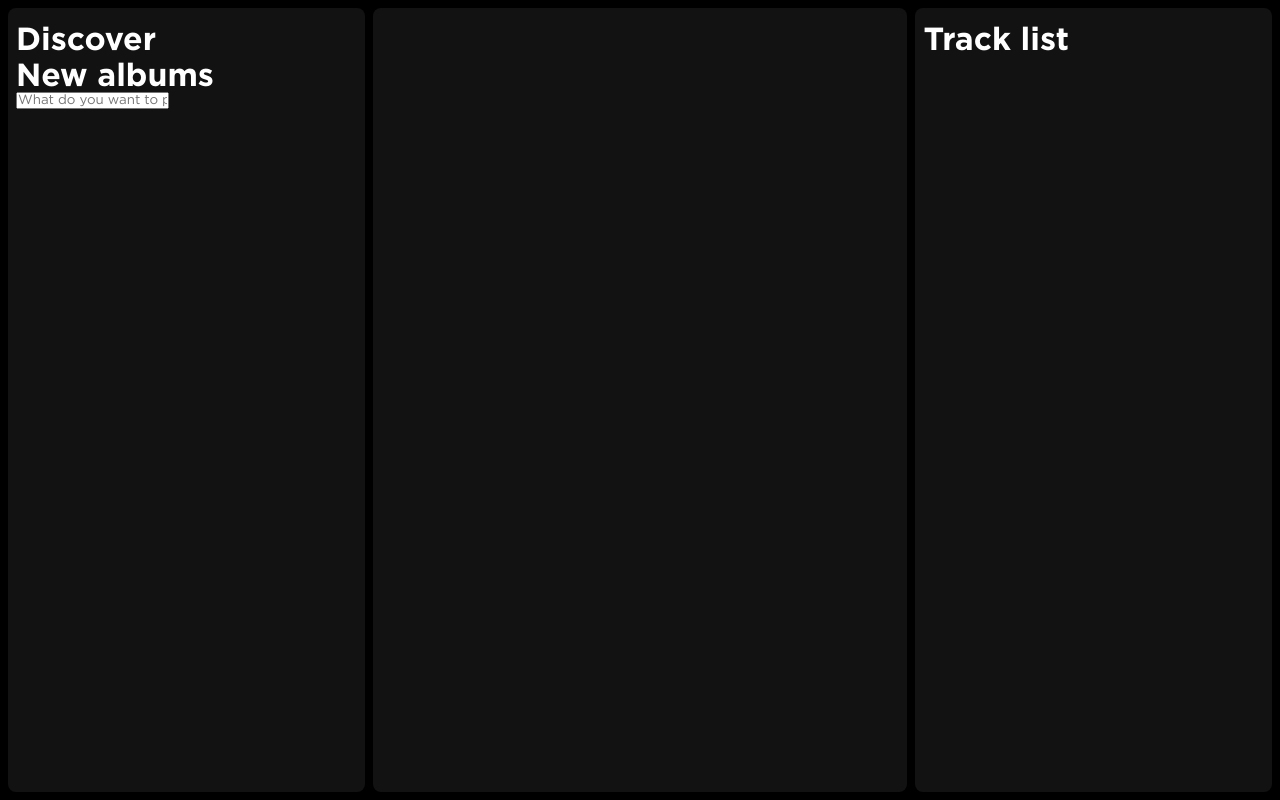
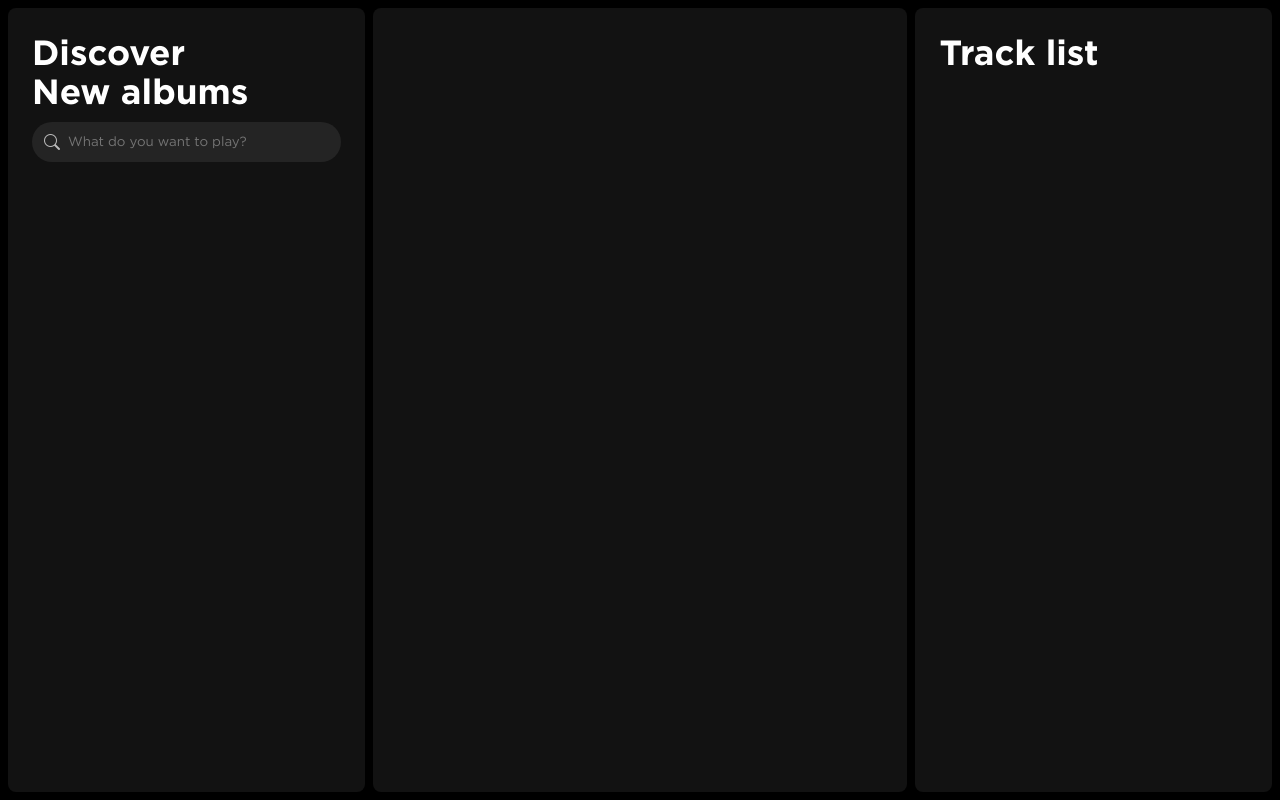
Before and after one commit to SamuelESuarezE/proyectoJavascript, a plain HTML site: page index.html in a window 1280 px wide. Drawn offline with nearby package versions, Linux system fonts and the light colour scheme.

Commit message:
feat: :lipstick: Search bar designed

```diff
--- /dev/null
+++ b/css/components/SearchBar.css
@@ -0,0 +1,24 @@
+.searchBar {
+    height: 28px;
+    border: 0;
+    color: #fff;
+    padding: 6px 36px;
+    width: 80%;
+    background-color: transparent;
+}
+
+.searchFigure {
+    position: relative;
+    border-radius: 500px;
+    background-color: #242424;
+    width: 100%;
+    height: 40px;
+    margin-block: 12px;
+    overflow: ellipsis;
+}
+
+.searchFigure i {
+    position: absolute;
+    top: 24px;
+    left: 12px;
+}
--- a/css/style.css
+++ b/css/style.css
@@ -26,10 +26,60 @@ main {
 .container {
     background-color: var(--color-container);
     border-radius: var(--value-container-radius);
-    padding: 12px 8px;
+    padding: 24px 24px;
 }
 
 .containerTitle {
-    font-size: 32px;
+    font-size: 40px;
     font-family: 'bold';
 }
+
+.containerTitle {
+    font-size: 35px;
+    font-family: 'bold';
+}
+
+.containerTitle2 {
+    font-size: 35px;
+    font-family: 'bold';
+}
+
+.searchBar {
+    width: 100%;
+    background-color: #242424;
+    border: 0;
+    border-radius: 500px;
+    color: #fff;
+    height: 40px;
+    padding: 6px 36px;
+    margin-block: 12px;
+    overflow: ellipsis;
+}
+
+.searchBar:hover {
+    box-shadow: 0px 0px 1.5px rgb(197, 197, 197);
+    background-color: #282828;
+}
+
+.searchBar:focus ~ i {
+    color: white;
+
+}
+
+.searchFigure i{
+    color: #bbbbbb;
+    position: absolute;
+    top: 24px;
+    left: 12px;
+}
+
+.searchFigure:hover > i{
+    color: white;
+}
+
+
+.searchFigure {
+    position: relative;
+    height: 28px;
+
+}
--- a/index.html
+++ b/index.html
@@ -13,9 +13,10 @@
     <main class="main">
         <section class="container" id="albums">
             <h1 class="containerTitle">Discover<br>New albums</h1>
-            <article class="searchByAlbum">
-                <input type="text" name="searchAlbum" id="searchAlbum" placeholder="What do you want to play?">
+            <article class="searchFigure">
+                <i class="bi bi-search"></i>
 
+                <input class="searchBar" type="text" name="..." id="..." placeholder="What do you want to play?">
 
             </article>
         </section>
--- a/js/app.js
+++ b/js/app.js
@@ -0,0 +1 @@
+import { SearchBar } from "./components/myComponent.js";
```
Also changed, not shown: css/components/myComponent.css (deleted).
